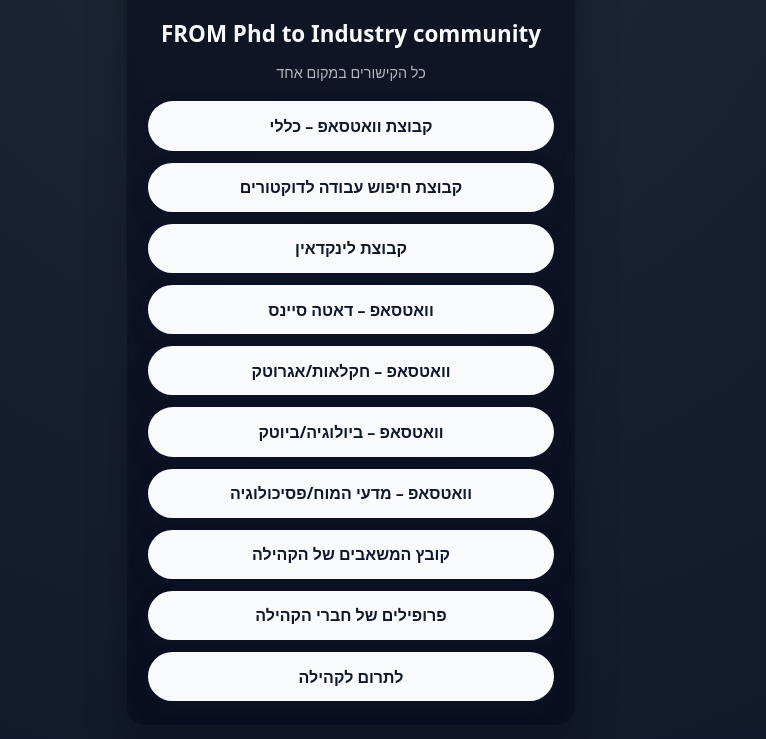
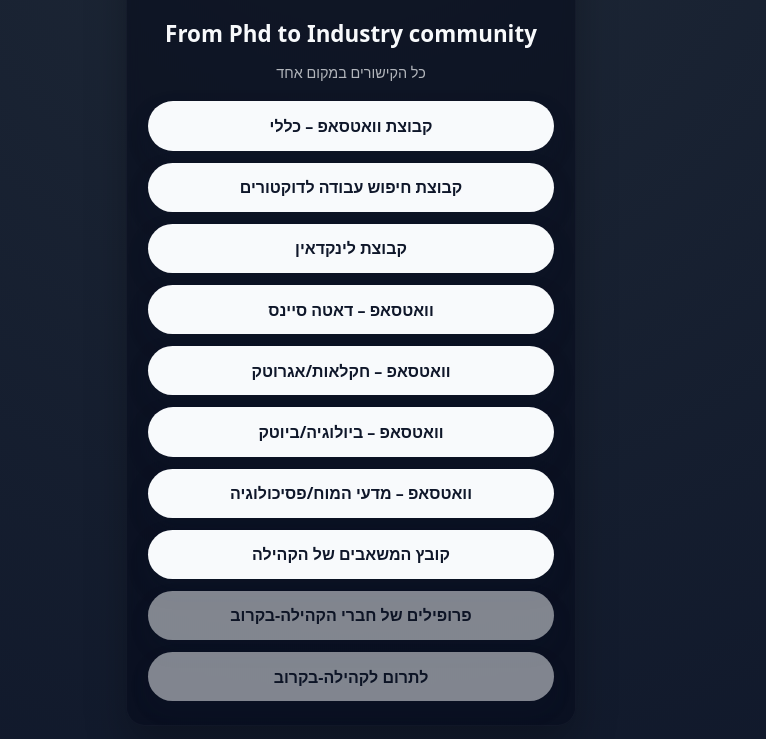
Before and after one commit to yaelhm/community-links, a plain HTML site: page index.html in a window 1280 px wide. Shown: the part 193-932 px from the top of the page, without its empty margins (289-1055 px from the left). Drawn offline with Linux system fonts and the light colour scheme.

Commit message:
Update index.html

```diff
--- a/index.html
+++ b/index.html
@@ -88,7 +88,7 @@
     <div class="card">
       <!-- אם יש לך באמת logo.png בגיטהאב תשאירי, אם לא – תורידי את השורה -->
       <img src="logo.png" alt="לוגו הקהילה" class="logo" onerror="this.style.display='none'" />
-      <h1>FROM Phd to Industry community</h1>
+      <h1>From Phd to Industry community</h1>
       <p class="subtitle">כל הקישורים במקום אחד</p>
 
      <div class="links">
@@ -106,11 +106,13 @@
         <!-- משאבים -->
         <a class="link-btn" href="https://docs.google.com/spreadsheets/d/1BeydhVKhAh1LN-ASYYWY3vNOkqwGQ2k3Kb2LaqODaEI/edit?usp=sharing" target="_blank">קובץ המשאבים של הקהילה</a>
 
+
         <!-- פרויקט פרופילים -->
-        <a class="link-btn" href="PROFILES_DOC" target="_blank">פרופילים של חברי הקהילה</a>
+        <a class="link-btn" href="PROFILES_DOC" target="_blank" style="opacity:0.5; pointer-events:none;">פרופילים של חברי הקהילה-בקרוב</a>
 
         <!-- תרומה/התנדבות -->
-        <a class="link-btn" href="VOLUNTEER_DOC" target="_blank">לתרום לקהילה</a>
+        <a class="link-btn" href="VOLUNTEER_DOC" target="_blank" style="opacity:0.5; pointer-events:none;">לתרום לקהילה-בקרוב</a>
+
       </div>
 
     </div>
```
